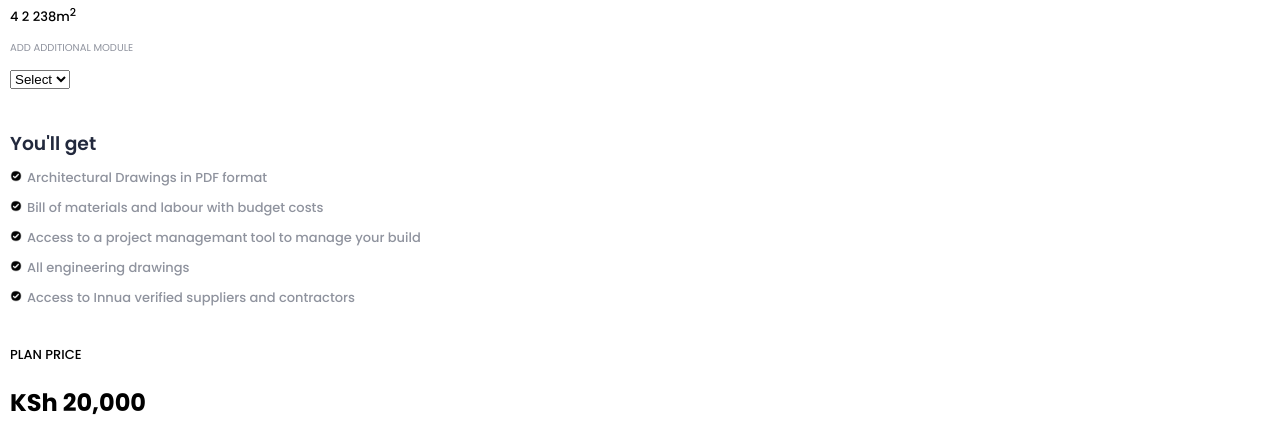
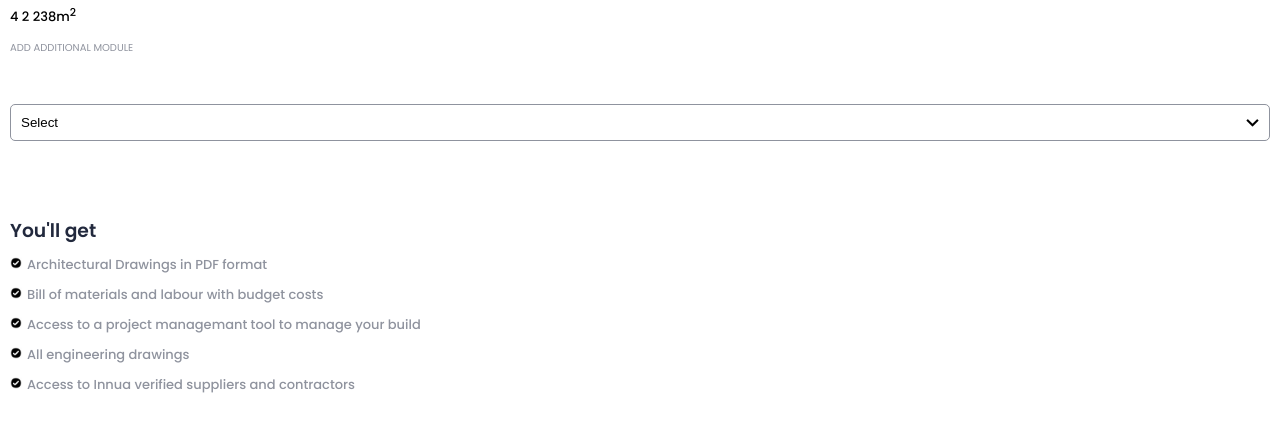
Before and after one commit to paulonteri/inuua-product-detail, a plain HTML site: page index.html in a window 1280 px wide. Shown: the part 334-763 px from the top of the page. Drawn offline with Linux system fonts and the light colour scheme.

Commit message:
select dropdown

```diff
--- a/css/main.css
+++ b/css/main.css
@@ -117,3 +117,26 @@ ul li:before {
   background-repeat: no-repeat;
   margin-right: 5px;
 }
+
+.select {
+  -webkit-appearance: none;
+  -moz-appearance: none;
+  -ms-appearance: none;
+  margin: 3% auto;
+  width: 100%;
+  padding: 10px;
+  appearance: none;
+  outline: 0;
+  box-shadow: none;
+  border: 1.3px solid var(--light-gray);
+  border-radius: 5px;
+  background-color: white;
+  background-image: url("../images/expand.png");
+  background-repeat: no-repeat, repeat;
+  background-position: right 0.7em top 50%, 0 0;
+  background-size: 1em auto, 100%;
+}
+
+.select::-ms-expand {
+  display: none;
+}
```
Also changed, not shown: images/expand.png (added).
